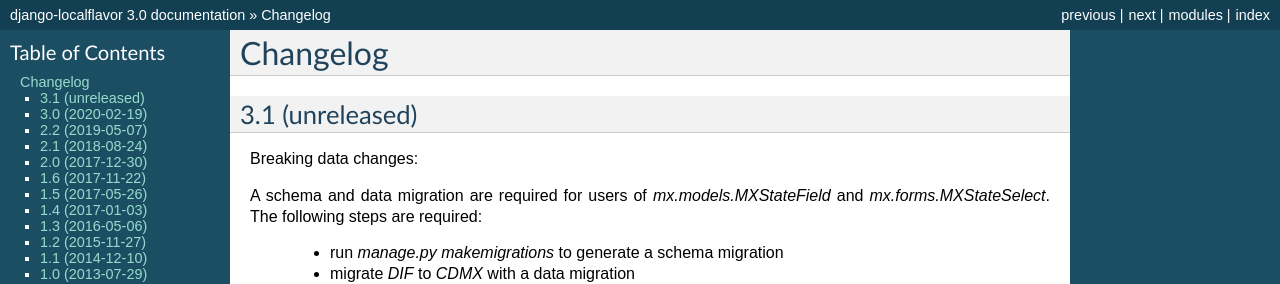
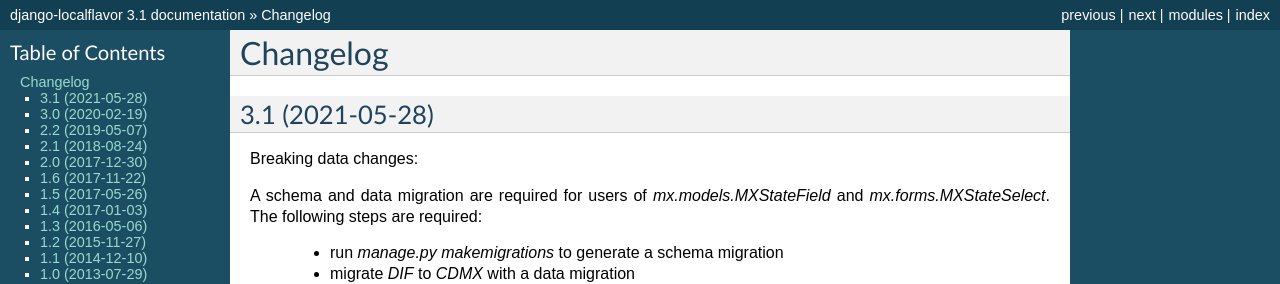
Before and after one commit to django/django-localflavor, a Sphinx documentation site: the page built from docs/changelog.rst, in a window 1280 px wide and 900 px high. Shown: the top 284 px of the window. Built offline with Sphinx 7.4.7, drawn with Linux system fonts in a browser that asks for light colours; some of the changed text lies outside the part shown.

Commit message:
Bumped version to 3.1

```diff
--- a/README.rst
+++ b/README.rst
@@ -33,6 +33,12 @@
 You're encouraged to use the latest version of this package unless you need
 support for an unsupported version of Django.
 
+**2021-05-28 - 3.1**: Django 2.2, 3.0, 3.1 & 3.2
+
+This release contains breaking data changes for the MX and IN flavors.
+Please see the changelog for details:
+https://github.com/django/django-localflavor/blob/3.1/docs/changelog.rst
+
 **2020-02-19 - 3.0**: Django 2.2 & 3.0
 
 All deprecated code has been removed in this release. This release also includes a number of other breaking changes.
--- a/docs/changelog.rst
+++ b/docs/changelog.rst
@@ -1,7 +1,7 @@
 Changelog
 =========
 
-3.1   (unreleased)
+3.1   (2021-05-28)
 ------------------
 
 Breaking data changes:
--- a/localflavor/__init__.py
+++ b/localflavor/__init__.py
@@ -1 +1 @@
-__version__ = '3.0'
+__version__ = '3.1'
```
